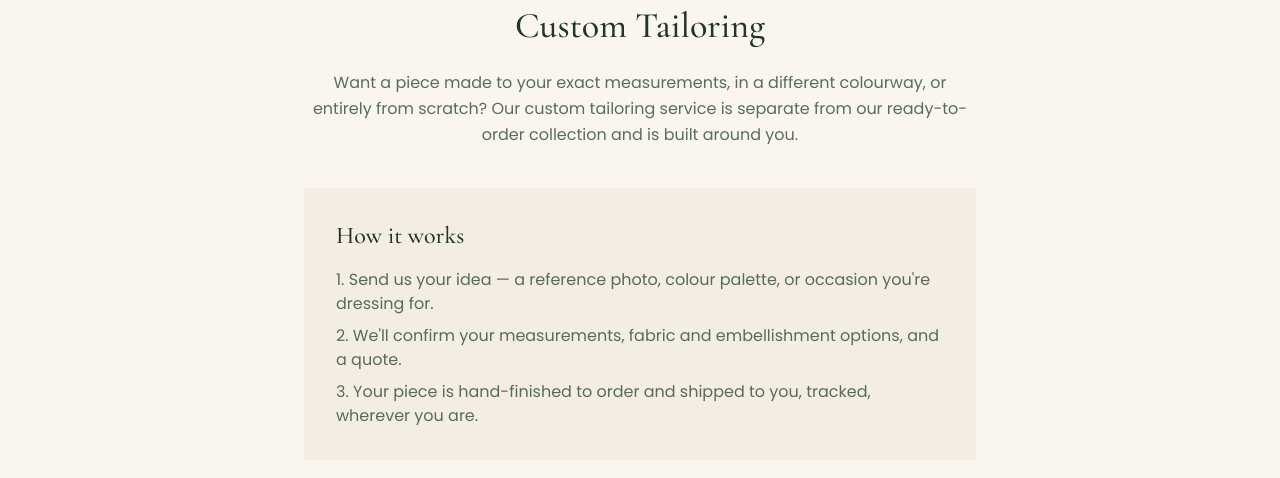
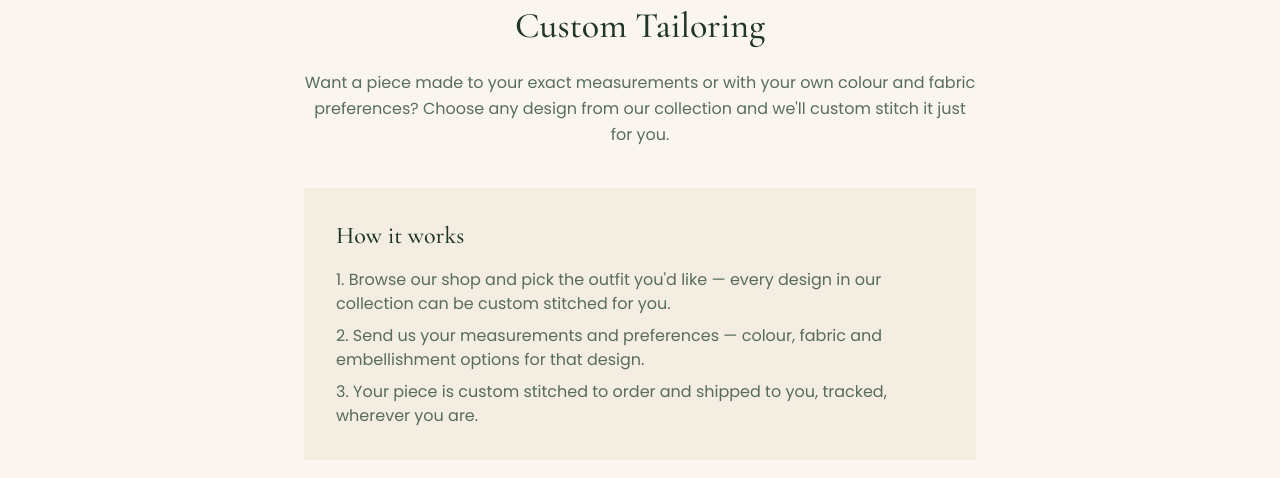
Before and after one commit to Royaledesigns/Royale-Designs-By-Preet, a Next.js app: page /custom-tailoring in a window 1280 px wide. Shown: the part 172-650 px from the top of the page. Built offline with nearby package versions, Linux system fonts and the light colour scheme; no server answers.

Commit message:
Add files via upload

```diff
--- a/app/custom-tailoring/page.js
+++ b/app/custom-tailoring/page.js
@@ -27,17 +27,17 @@ export default function CustomTailoringPage() {
     <div className="mx-auto max-w-4xl px-4 sm:px-6 lg:px-8 py-16">
       <h1 className="font-serif text-4xl text-forest-dark mb-6 text-center">Custom Tailoring</h1>
       <p className="text-forest/80 leading-relaxed text-center mb-10 max-w-2xl mx-auto">
-        Want a piece made to your exact measurements, in a different colourway, or entirely from
-        scratch? Our custom tailoring service is separate from our ready-to-order collection and
-        is built around you.
+        Want a piece made to your exact measurements or with your own colour and fabric
+        preferences? Choose any design from our collection and we&apos;ll custom stitch it just
+        for you.
       </p>
 
       <div className="bg-cream-dark/60 rounded-sm p-8 space-y-4 text-forest-dark max-w-2xl mx-auto">
         <h2 className="font-serif text-2xl mb-2">How it works</h2>
         <ol className="list-decimal list-inside space-y-2 text-forest/80">
-          <li>Send us your idea — a reference photo, colour palette, or occasion you&apos;re dressing for.</li>
-          <li>We&apos;ll confirm your measurements, fabric and embellishment options, and a quote.</li>
-          <li>Your piece is hand-finished to order and shipped to you, tracked, wherever you are.</li>
+          <li>Browse our shop and pick the outfit you&apos;d like — every design in our collection can be custom stitched for you.</li>
+          <li>Send us your measurements and preferences — colour, fabric and embellishment options for that design.</li>
+          <li>Your piece is custom stitched to order and shipped to you, tracked, wherever you are.</li>
         </ol>
       </div>
 
```
